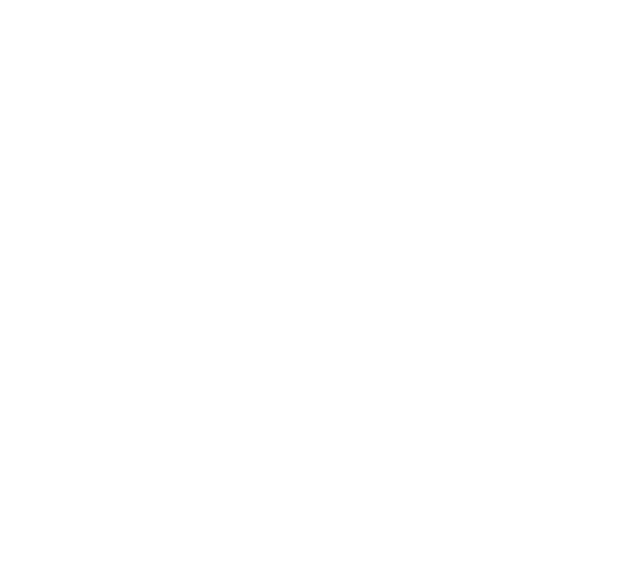
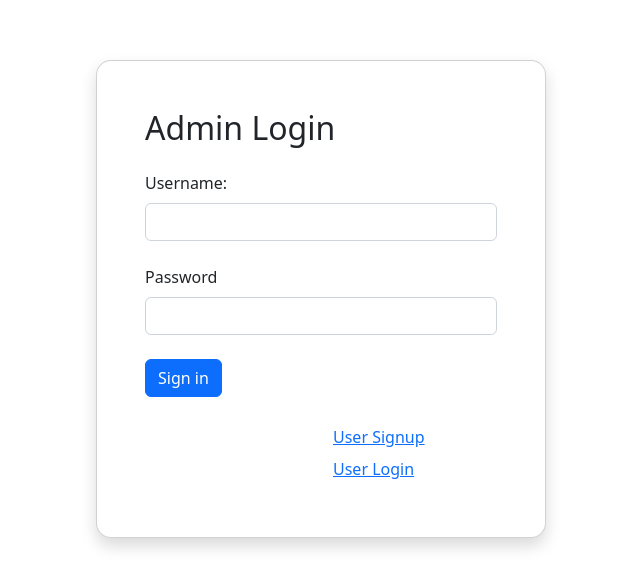
Before and after one commit to Ir30/Library_Angular_app, an Angular app: page / in a window 1280 px wide. Shown: the part 180-768 px from the top of the page, without its empty margins (349-989 px from the left). Built offline with nearby package versions, Linux system fonts and the light colour scheme.

Commit message:
adminlogin

```diff
--- a/angular.json
+++ b/angular.json
@@ -94,5 +94,8 @@
         }
       }
     }
+  },
+  "cli": {
+    "analytics": "9c8a1ca8-6e82-41c9-a9d0-ad61da788164"
   }
 }
--- /dev/null
+++ b/src/app/admin-login/admin-login.component.css
@@ -0,0 +1,4 @@
+.card_book:hover{
+    transform: scale(1.05);
+    box-shadow: 0 10px 40px rgba(0,0,0,.12), 0 4px 8px rgba(119, 106, 106, 0.06);
+    }
--- /dev/null
+++ b/src/app/admin-login/admin-login.component.html
@@ -0,0 +1,50 @@
+<div class="container">
+    <div class="row div col col col-sm-12 col-md-12 col-lg-12 col-xl-12 col-xxl-12 p-5 g-5 m-5">
+        <div class="row p-5 mt-5 ">
+            <div class="col col col-sm-3 col-md-3 col-lg-3 col-xl-3 col-xxl-3"></div>
+            <div class="col col col-sm-6 col-md-6 col-lg-6 col-xl-6 col-xxl-6 card shadow g-5 p-5 " style="border-radius:15px;width: 450px;">
+                <form>
+                    <div class="form-outline mb-4">
+                        <h2 class=".text-center">Admin Login</h2>
+                    </div>
+                    <div class="form-outline mb-4">
+                    <label class="form-label" for="">Username:</label>
+                      <input type="email" class="form-control" />
+
+                    </div>
+
+
+                    <div class="form-outline mb-4">
+                      <label class="form-label">Password</label>
+                      <input type="password"  class="form-control" />
+                    </div>
+                    <div class="form-out-line mb-1">
+                        <button type="button" class="btn btn-primary btn-block mb-4">Sign in</button>
+                    </div>
+
+
+                    <div class="row mb-2">
+                      <div class="col">
+                      </div>
+
+                      <div class="col">
+                        <a href="userSignup.html">User Signup</a>
+                      </div>
+                    </div>
+                    <div class="row mb-2">
+                        <div class="col ">
+                        </div>
+
+                        <div class="col">
+                          <a href="userlogin.html">User Login</a>
+                        </div>
+                      </div>
+
+                  </form>
+            </div>
+            <div class="col col col-sm-3 col-md-3 col-lg-3 col-xl-3 col-xxl-3"></div>
+
+
+        </div>
+    </div>
+</div>
--- a/src/app/app.module.ts
+++ b/src/app/app.module.ts
@@ -3,14 +3,25 @@
 
 import { AppRoutingModule } from './app-routing.module';
 import { AppComponent } from './app.component';
+import { AdminLoginComponent } from './admin-login/admin-login.component';
+import { RouterModule, Routes } from '@angular/router';
+
+const myRouter:Routes=[
+  {
+    path:"",
+    component:AdminLoginComponent
+  }
+]
 
 @NgModule({
   declarations: [
-    AppComponent
+    AppComponent,
+    AdminLoginComponent
   ],
   imports: [
     BrowserModule,
-    AppRoutingModule
+    AppRoutingModule,
+    RouterModule.forRoot(myRouter)
   ],
   providers: [],
   bootstrap: [AppComponent]
--- a/src/index.html
+++ b/src/index.html
@@ -6,8 +6,14 @@
   <base href="/">
   <meta name="viewport" content="width=device-width, initial-scale=1">
   <link rel="icon" type="image/x-icon" href="favicon.ico">
+  <link href="https://cdn.jsdelivr.net/npm/bootstrap@5.2.2/dist/css/bootstrap.min.css" rel="stylesheet" integrity="sha384-Zenh87qX5JnK2Jl0vWa8Ck2rdkQ2Bzep5IDxbcnCeuOxjzrPF/et3URy9Bv1WTRi" crossorigin="anonymous">
+
 </head>
+
 <body>
   <app-root></app-root>
+
+  <script src="https://cdn.jsdelivr.net/npm/bootstrap@5.2.2/dist/js/bootstrap.bundle.min.js" integrity="sha384-OERcA2EqjJCMA+/3y+gxIOqMEjwtxJY7qPCqsdltbNJuaOe923+mo//f6V8Qbsw3" crossorigin="anonymous"></script>
+
 </body>
 </html>
```
Also changed, not shown: src/app/admin-login/admin-login.component.ts (added, +10 -0 lines).
